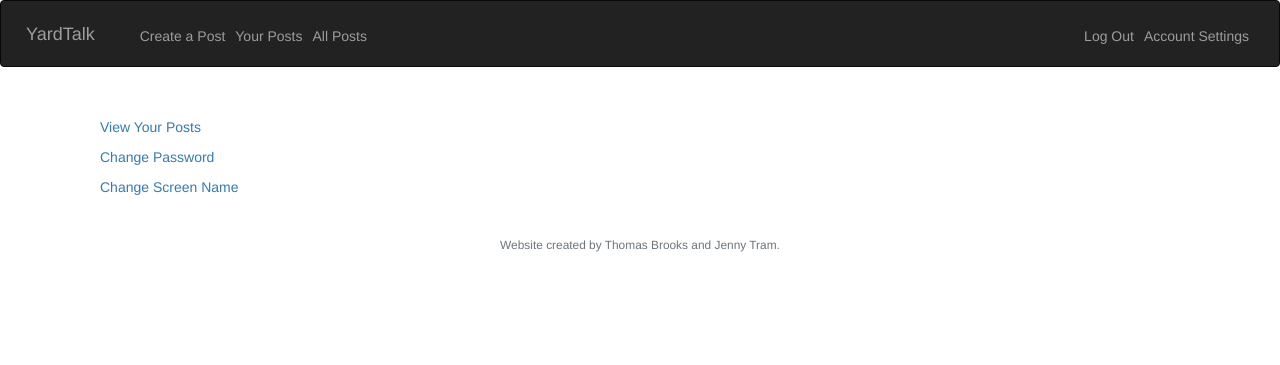
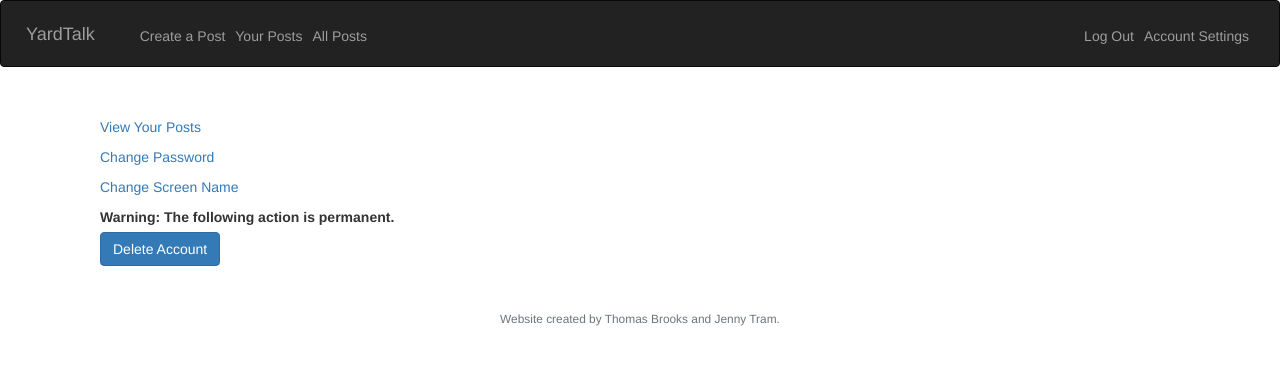
Before and after one commit to jennytram/FinalProject, a Flask app: page /account in a window 1280 px wide. Shown: the top 365 px of the page. Run offline with Flask 2, Linux system fonts and the light colour scheme; a user stored in the database is signed in; data comes from the database, SQL or seed files in the repository; some libraries are stand-ins or nearby versions.

Commit message:
allow account deletion upon confirmation

```diff
--- a/templates/account.html
+++ b/templates/account.html
@@ -14,4 +14,18 @@
     <p>
         <a href="/account/change_scrnm">Change Screen Name</a>
     </p>
+    <p>
+        <form action="/account/delete" method="post" name="delete_account" onsubmit="return confirmDelete()">
+            <label for="delete_me">Warning: The following action is permanent.</label>
+            <div class="form-group">
+                <button class="btn btn-primary" name="delete_me" type="submit">Delete Account</button>
+            </div>
+        </form>
+    </p>
+
+    <script>
+        function confirmDelete() {
+            return confirm("Are you sure you would like to delete your account? This action is permanent.")
+        }
+    </script>
 {% endblock %}
```
